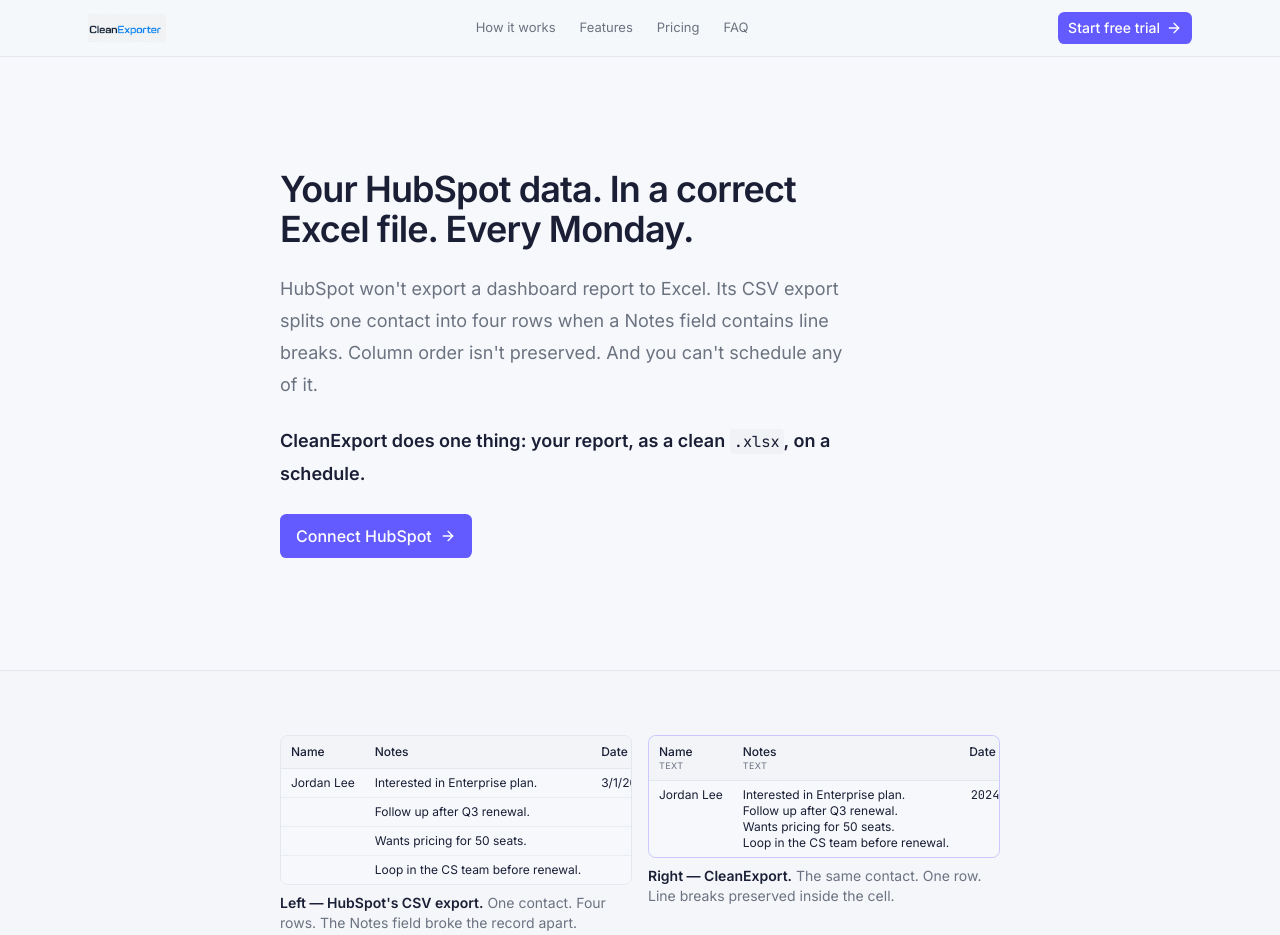
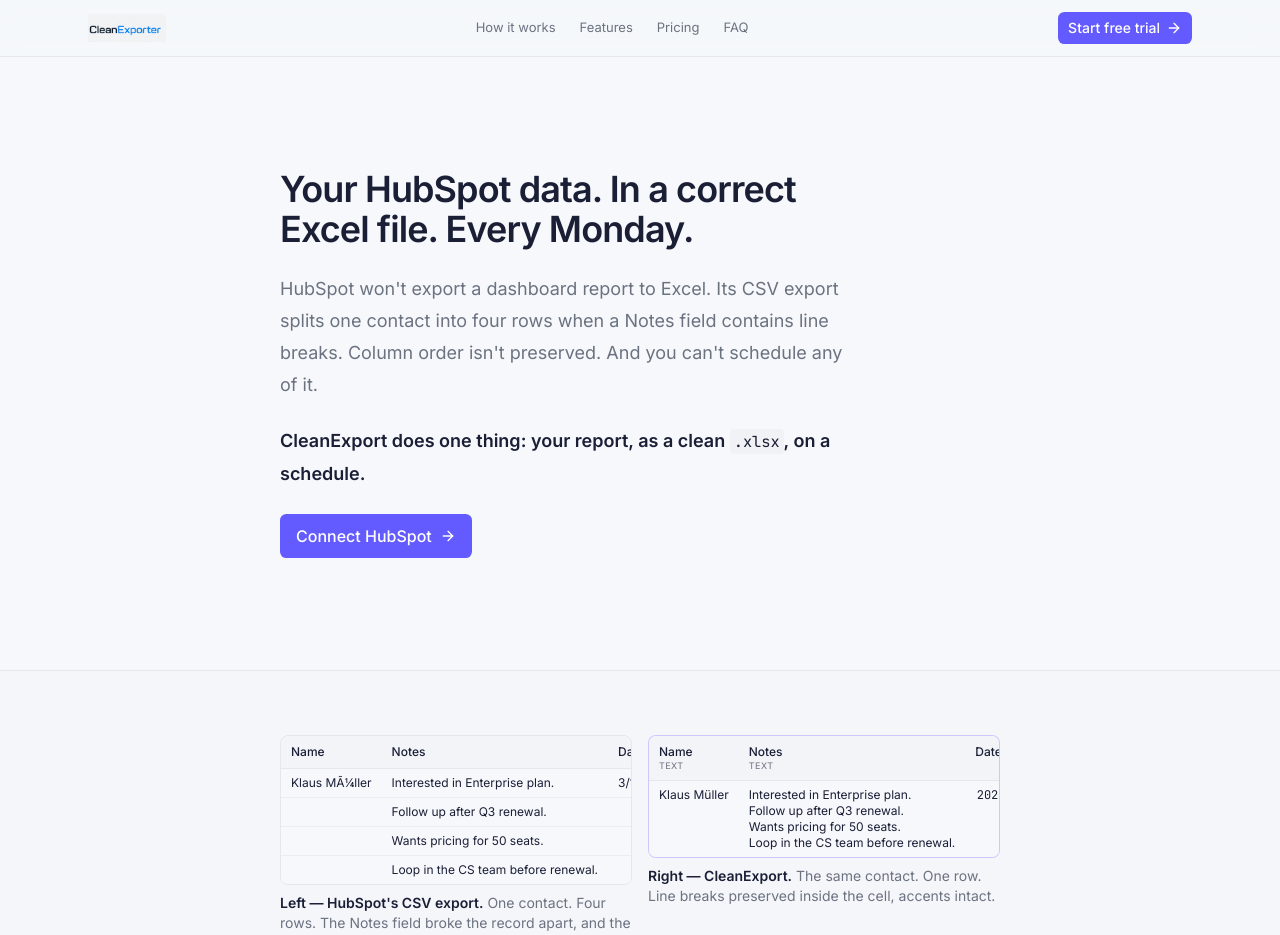
Before and after one commit to aouirdani/cleanexport, a Next.js app: page / in a window 1280 px wide. Shown: the top 935 px of the page. Built offline with nearby package versions, Linux system fonts and the light colour scheme; no server answers.

Commit message:
landing: encoding defect replaces flexible headers in the guarantees

```diff
--- a/app/page.tsx
+++ b/app/page.tsx
@@ -113,12 +113,12 @@
 ] as const
 
 const FEATURES = [
+  { title: "Accents survive", desc: "HubSpot's CSV gives you PremiÃ¨re ligne. Ours gives you Première ligne." },
   { title: "One row per record", desc: "Line breaks in Notes or multi-line fields stay inside the cell - never split across rows." },
   { title: "Real Excel dates", desc: "Date fields are real date values - sortable, filterable, usable in formulas." },
   { title: "Owner names, not IDs", desc: "Owner columns show a name, not an 8-digit numeric ID you have to decode." },
   { title: "IDs kept as text", desc: "Record IDs are stored as text so Excel can't silently round them into a different ID." },
   { title: "Your column order", desc: "Drag properties into any order. CleanExport never rearranges them behind your back." },
-  { title: "Flexible headers", desc: "Human labels, internal property names, or both rows at the top of the file." },
   { title: "Scheduled delivery", desc: "Daily, weekly, or monthly. Your file arrives without you lifting a finger." },
   { title: "Filters & associated columns", desc: "Export only the records you need, and pull in an associated company or contact's columns too." },
 ] as const
@@ -261,7 +261,7 @@
                     </thead>
                     <tbody>
                       <tr className="border-b border-border/60">
-                        <td className="px-2.5 py-1.5 align-top">Jordan Lee</td>
+                        <td className="px-2.5 py-1.5 align-top">Klaus MÃ¼ller</td>
                         <td className="px-2.5 py-1.5 align-top">Interested in Enterprise plan.</td>
                         <td className="px-2.5 py-1.5 align-top text-left">3/1/2024</td>
                         <td className="px-2.5 py-1.5 align-top font-mono">96879917</td>
@@ -290,7 +290,8 @@
                 <figcaption className="text-sm">
                   <span className="font-semibold">Left — HubSpot&apos;s CSV export.</span>{" "}
                   <span className="text-muted-foreground">
-                    One contact. Four rows. The Notes field broke the record apart.
+                    One contact. Four rows. The Notes field broke the record apart, and the accents came out
+                    mangled: Klaus Müller became Klaus MÃ¼ller.
                   </span>
                 </figcaption>
               </figure>
@@ -319,7 +320,7 @@
                     </thead>
                     <tbody>
                       <tr>
-                        <td className="px-2.5 py-1.5 align-top">Jordan Lee</td>
+                        <td className="px-2.5 py-1.5 align-top">Klaus Müller</td>
                         <td className="px-2.5 py-1.5 align-top whitespace-pre-wrap">
                           {"Interested in Enterprise plan.\nFollow up after Q3 renewal.\nWants pricing for 50 seats.\nLoop in the CS team before renewal."}
                         </td>
@@ -332,7 +333,7 @@
                 <figcaption className="text-sm">
                   <span className="font-semibold">Right — CleanExport.</span>{" "}
                   <span className="text-muted-foreground">
-                    The same contact. One row. Line breaks preserved inside the cell.
+                    The same contact. One row. Line breaks preserved inside the cell, accents intact.
                   </span>
                 </figcaption>
               </figure>
```
Also changed, not shown: 1 other file (tests, documents, lock files or other folders).
